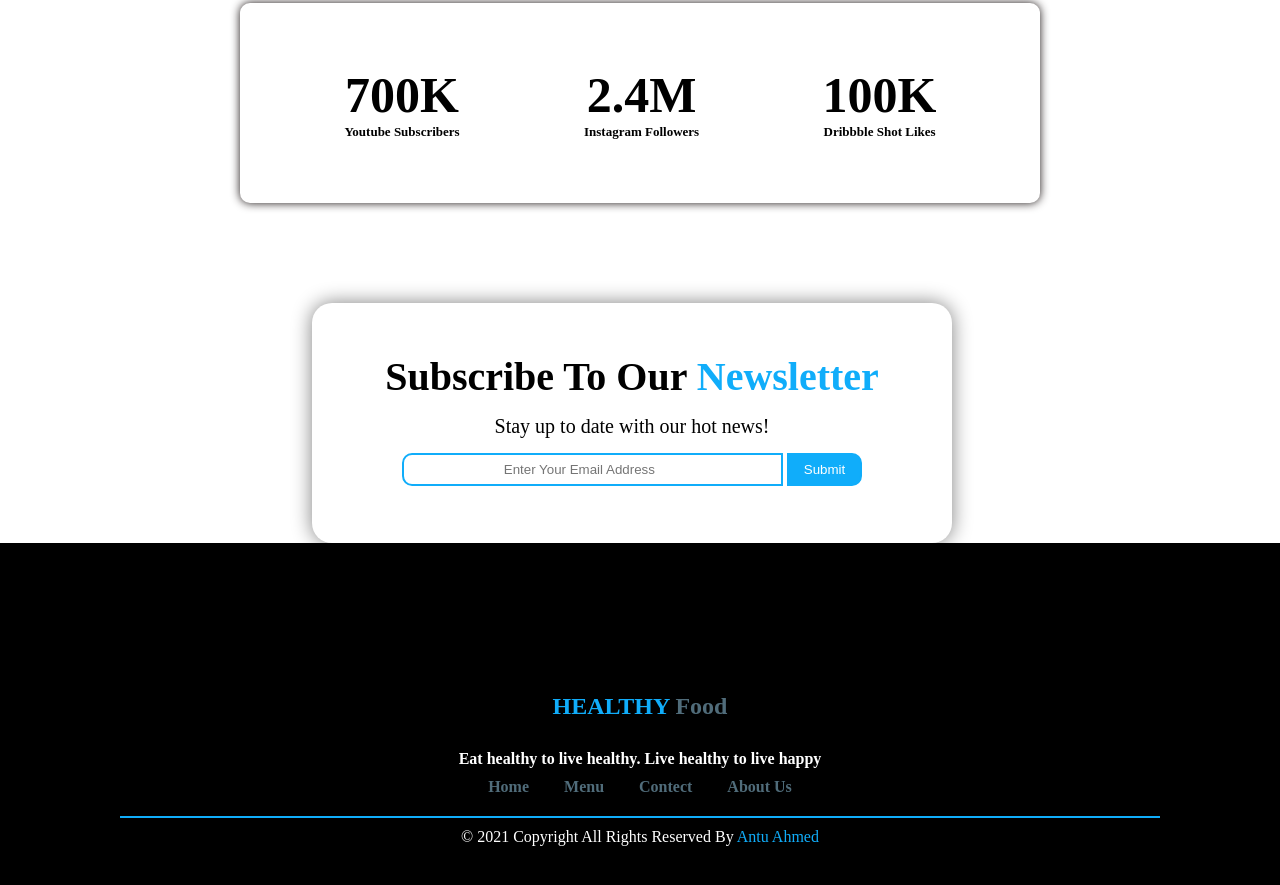
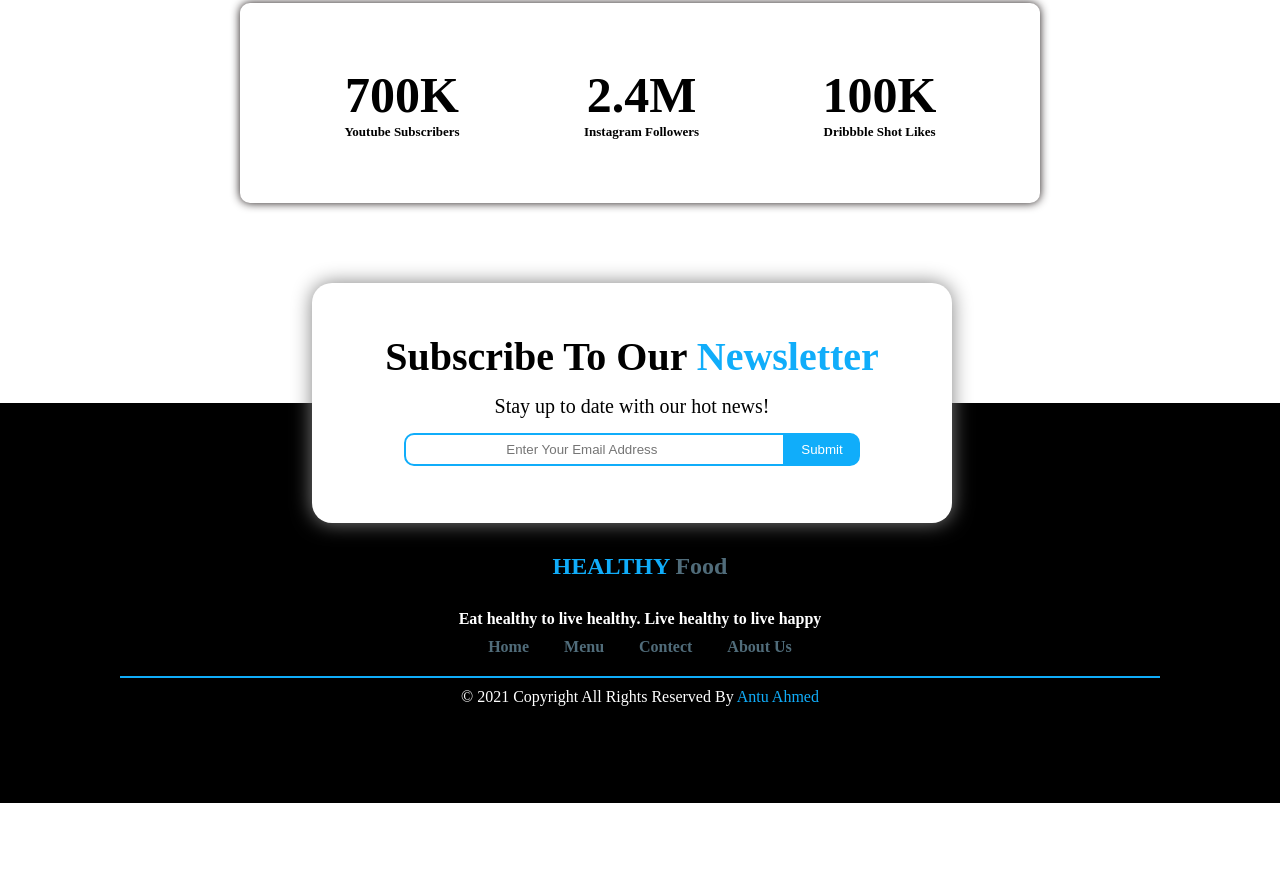
Before and after one commit to Antuweb/Assainment-web.1, a plain HTML site: page index.html in a window 1280 px wide. Shown: the part 2276-3161 px from the top of the page. After the commit the page ends 3079 px from the top, so only its background shows below. Drawn offline with Linux system fonts and the light colour scheme.

Commit message:
New Style added

```diff
--- a/style.css
+++ b/style.css
@@ -238,13 +238,10 @@ border-radius: 30px;
     height: 200px;
     justify-content: center;
     box-shadow: 0px 0px 10px rgb(30, 23, 23);
-    /* gap: 100px; */
-
     align-items: center;
-    margin: auto;
+    margin:0px auto 200px auto;
     justify-content:space-evenly;
 }
-
 
 
 .spell h1{
@@ -252,8 +249,7 @@ border-radius: 30px;
 }
 .spell h4{
     font-size: 13px;
-    /* padding: 5px 0px; */
-    /* margin-bottom: 100px; */
+
     text-align: center;
 }
 .spell{
@@ -266,13 +262,13 @@ border-radius: 30px;
     box-shadow: 0px 0px 20px gray;
     height: 240px;
     width: 50%;
-    z-index: 3;
+
     border-radius: 20px;
     margin-left: 312px;
 }
 .newsletter{
-   margin-top: 100px;
-
+   position: absolute;
+   top: -30%;
 
 }
 .newsletter h1{
@@ -301,7 +297,7 @@ border-radius: 30px;
     border:2px solid #10ADFA;
     background-color: #10ADFA;
     color: white;
-    margin:0px 0px;
+    margin-left:-5px;
 }
 .submit-input:hover{
     background-color: #ffffff;
@@ -350,3 +346,6 @@ border-radius: 30px;
 .footer >p>span{
     color:#10ADFA;
 }
+.main-footer{
+    position: relative;
+}
```
